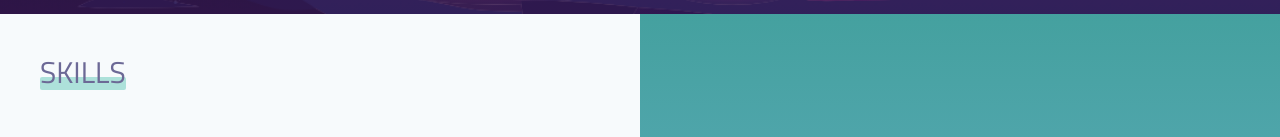
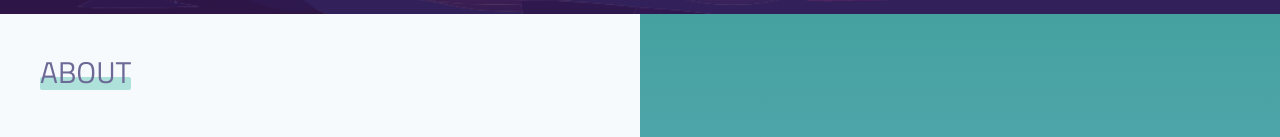
Before and after one commit to cyberangel99/portfolio-website, a Next.js app: page / in a window 1280 px wide. Shown: the part 786-923 px from the top of the page. Built offline with nearby package versions, Linux system fonts and the light colour scheme.

Commit message:
updated site

```diff
--- a/components/home/About.tsx
+++ b/components/home/About.tsx
@@ -20,7 +20,7 @@ export default function About() {
           p={10}
         >
           <WhileInView>
-            <SectionTitle title="Skills" />
+            <SectionTitle title="About" />
             <Text my={4} lineHeight="2em">
               Hello and welcome to my site! My name is Mary and I am a Front-End Web Developer. I am
               originally from Northwest Ohio and I currently live in Houston, TX with my husband.
```
Also changed, not shown: private/test.tsx (renamed from pages/test.tsx).
